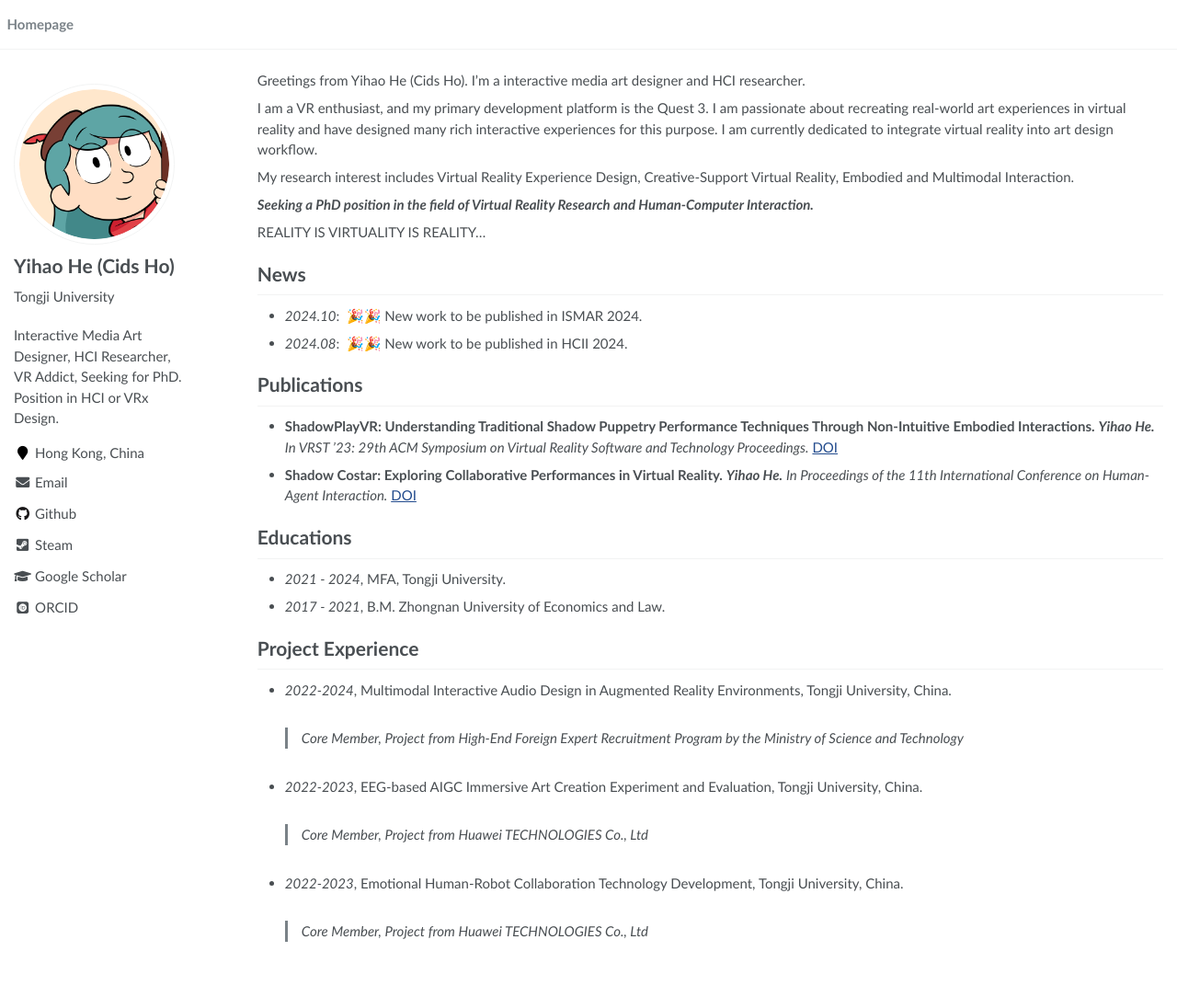
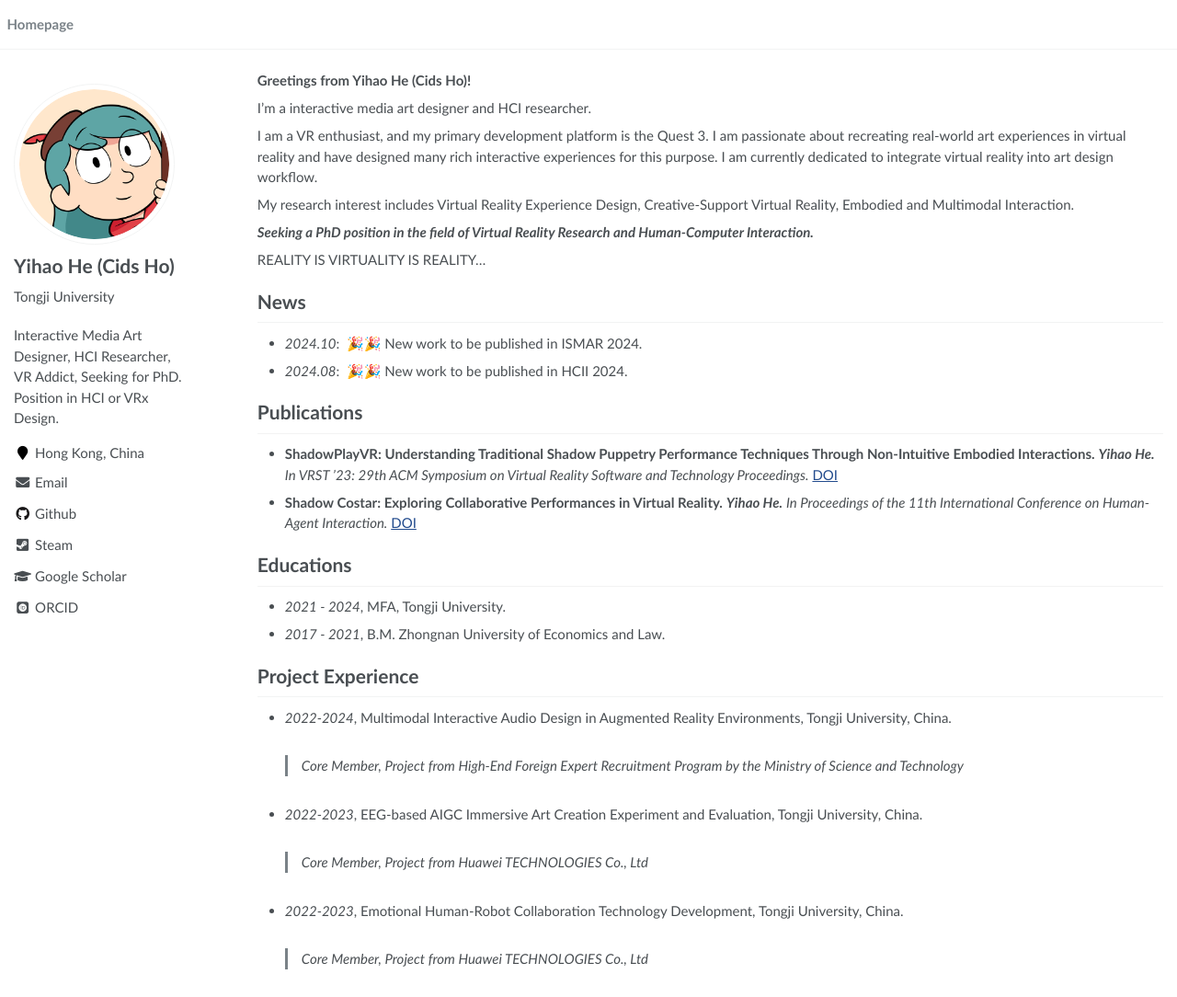
Before and after one commit to CidsHo/Cids.github.io, a Jekyll site: the page built from _pages/about.md, in a window 1280 px wide and 1084 px high. Shown: the whole window at 92% size. Built offline with Jekyll 4.4.1, drawn with Linux system fonts in a browser that asks for light colours; some web fonts are replaced.

```diff
--- a/_pages/about.md
+++ b/_pages/about.md
@@ -10,7 +10,9 @@ redirect_from:
 
 <span class='anchor' id='about-me'></span>
 
-Greetings from Yihao He (Cids Ho). I'm a interactive media art designer and HCI researcher.
+**Greetings from Yihao He (Cids Ho)!**
+
+I'm a interactive media art designer and HCI researcher.
 
 I am a VR enthusiast, and my primary development platform is the Quest 3. I am passionate about recreating real-world art experiences in virtual reality and have designed many rich interactive experiences for this purpose. I am currently dedicated to integrate virtual reality into art design workflow.
 
```
